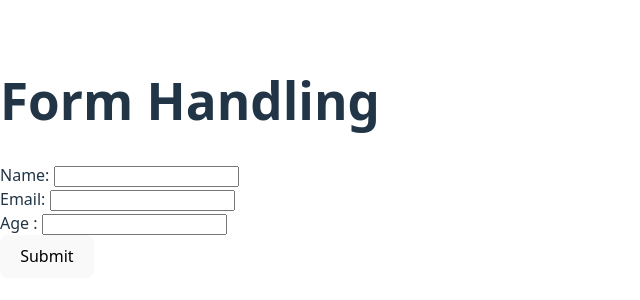
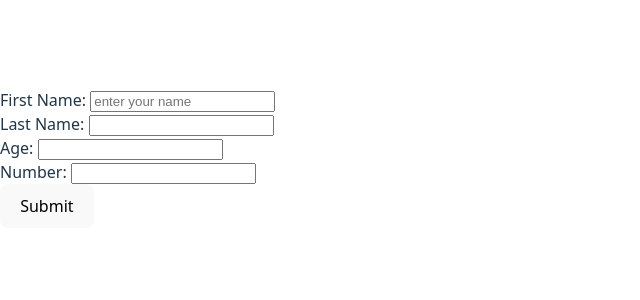
Before and after one commit to SanjilaGangaju/ReactSeries, a React (Vite) app: page / in a window 1280 px wide. Shown: the part 242-542 px from the top of the page, without its empty margins (0-640 px from the left). Built offline with nearby package versions, Linux system fonts and the light colour scheme.

Commit message:
handle multiple inputs

```diff
--- a/src/App.jsx
+++ b/src/App.jsx
@@ -1,12 +1,13 @@
 import React from 'react'
-import UseEffect from './components/UseEffect'
-import FetchData from './components/FetchData'
-import Form from './components/Form'
+// import UseEffect from './components/UseEffect'
+// import FetchData from './components/FetchData'
+// import Form from './components/Form'
+import MultipleInputHandling from './components/MultipleInputHandling'
 
 const App = () => {
   return (
     <div>
-    <Form></Form>
+    <MultipleInputHandling></MultipleInputHandling>
     </div>
   )
 }
--- /dev/null
+++ b/src/components/MultipleInputHandling.jsx
@@ -0,0 +1,52 @@
+import React from 'react'
+import { useState } from 'react'
+const MultipleInputHandling = () => {
+
+    const [formdata, setformdata] = useState({
+        firstname: '',
+        lastname: "",
+        age: '',
+        number: '',
+
+    })
+    const changeHandler=(e)=>{
+        const {name, value} = e.target
+
+        setformdata({...formdata, [name]:value})
+
+    }
+    const submitHandler=(e)=>{
+        e.preventDefault();
+        alert("Form Submitted Successfully");
+        setformdata({
+        firstname: '',
+        lastname: "",
+        age: '',
+        number: '',
+
+    })
+    }
+  return (
+    <div>
+      <form onSubmit={submitHandler}>
+        <div>
+            First Name: <input value={formdata.firstname} onChange={changeHandler} placeholder="enter your name" name="firstname" type="text"></input>
+        </div>
+         <div>
+            Last Name: <input value={formdata.lastname} name="lastname" onChange={changeHandler} type="text"></input>
+        </div>
+         <div>
+            Age: <input type="number" value={formdata.age} name="age" onChange={changeHandler}></input>
+        </div>
+         <div>
+            Number: <input type="number" value = {formdata.number} name="number" onChange={changeHandler} ></input>
+        </div>
+        <div>
+            <button type="submit">Submit</button>
+        </div>
+      </form>
+    </div>
+  )
+}
+
+export default MultipleInputHandling
```
